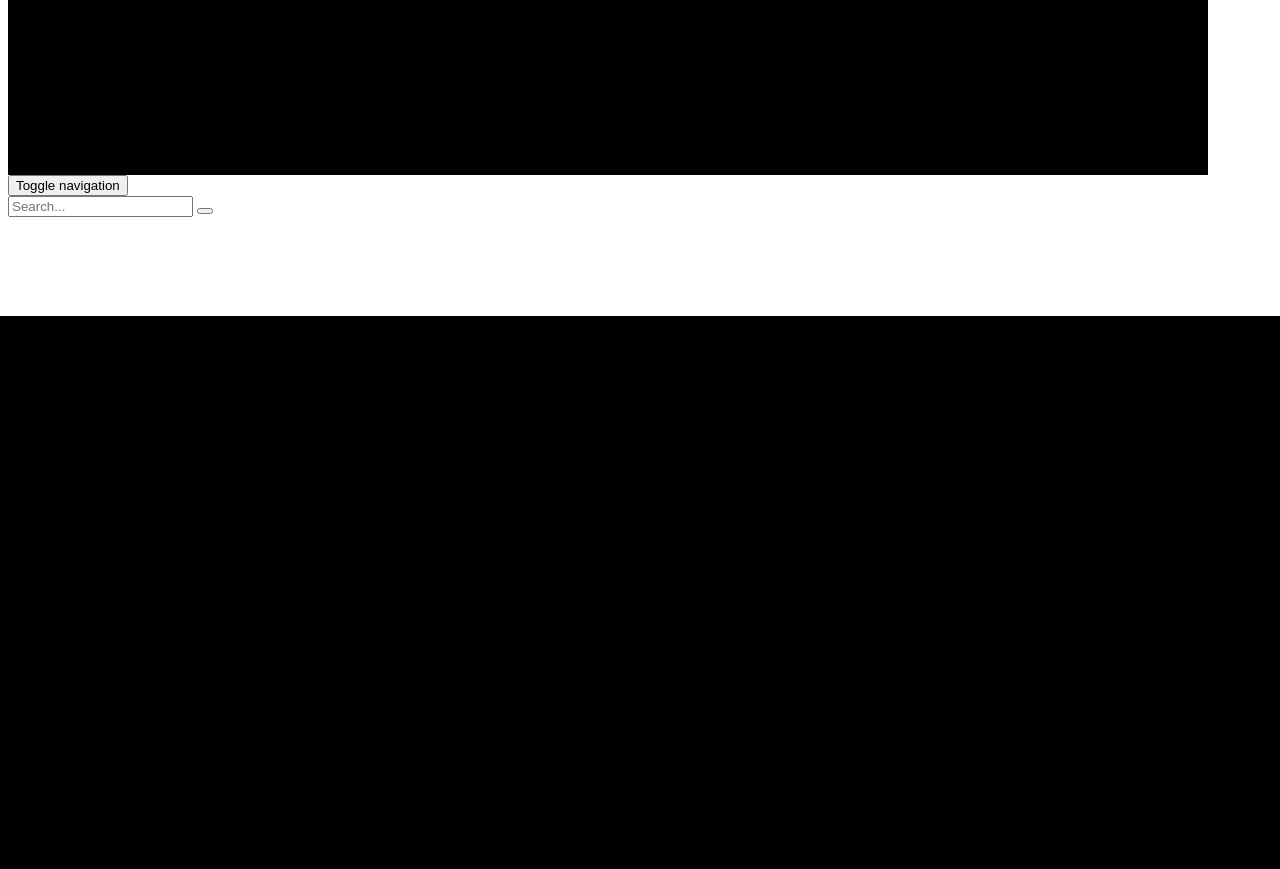
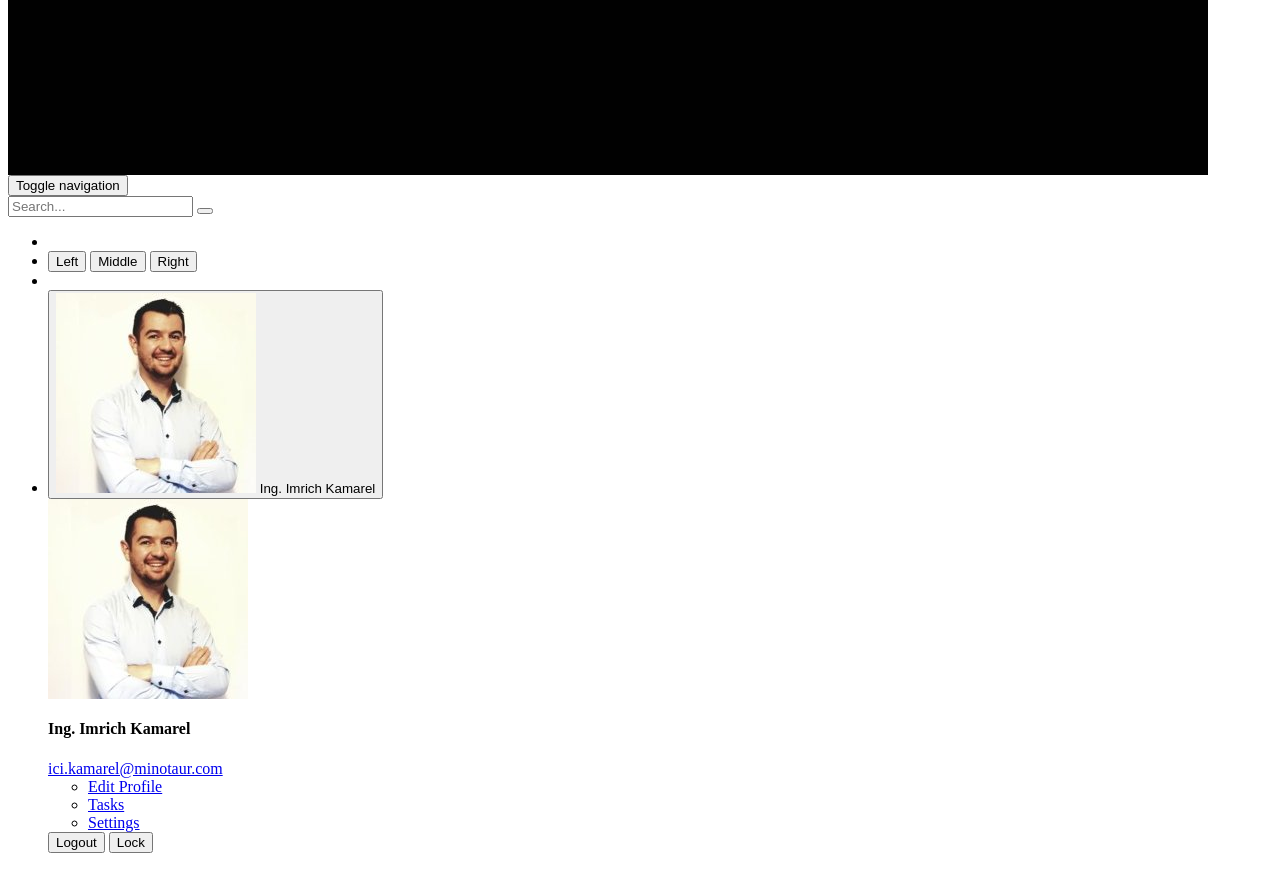
Before and after one commit to MatFlam/projectDashboard, a PHP site: page /app/components/partials/header/header.html in a window 1280 px wide. Shown: the part 484-1353 px from the top of the page. Before the commit the page ends 800 px from the top, so only its background shows below. Run offline with PHP 8.4, Linux system fonts and the light colour scheme.

Commit message:
add navbar menu top-right

```diff
--- a/src/app/components/partials/header/header.html
+++ b/src/app/components/partials/header/header.html
@@ -10,7 +10,8 @@
     <span class="sr-only">Toggle navigation</span>
     <i class="fa fa-bars"></i>
   </button>
-</div>
+
+
 <div class="main-search hidden-xs">
   <form>
     <input type="text" class="form-control" placeholder="Search...">
@@ -19,3 +20,58 @@
     </button>
   </form>
 </div>
+
+</div>
+
+<div id="header-navbar" class="navbar-collapse collapse">
+
+  <ul class="nav navbar-nav navbar-right">
+    <li>
+    <li class="btn-group btn-group-rounded-20">
+      <button ui-sref="dashboard2" type="button" class="btn btn-default">Left</button>
+      <button ui-sref="planning" type="button" class="btn btn-default">Middle</button>
+      <button ui-sref="bills" type="button" class="btn btn-default">Right</button>
+    </li>
+
+    <li>
+      <uib-tabset class="minotaur-tab minotaur-tab-theme mb-10" type="pills">
+
+        <uib-tab ui-sref="dashboard2" heading="Projets"></uib-tab>
+        <uib-tab ui-sref="planning" heading="Planning"></uib-tab>
+        <uib-tab ui-sref="bills" heading="Factures"></uib-tab>
+
+      </uib-tabset>
+    </li>
+
+
+    <!-- Single button -->
+    <li>
+    <div uib-dropdown>
+      <button id="profile" type="button" class="btn no-bg" uib-dropdown-toggle>
+        <img src="assets/images/ici-avatar.jpg" class="img-responsive img-circle hidden-xs" alt="">
+        <span class="nav-text"><i class="fa fa-user"></i> Ing. Imrich Kamarel</span>
+      </button>
+      <div class="dropdown-menu with-arrow animated littleFadeInRight profile" uib-dropdown-menu role="menu" aria-labelledby="profile">
+        <div class="media">
+          <div class="media-left">
+            <img class="media-object img-circle" src="assets/images/ici-avatar.jpg" alt="">
+          </div>
+          <div class="media-body">
+            <h4 class="text-sm uppercase-bold">Ing. Imrich Kamarel</h4>
+            <a href="javascript:;">ici.kamarel@minotaur.com</a>
+            <ul class="list-unstyled">
+              <li><a href="javascript:;"><i class="fa fa-user"></i> Edit Profile</a></li>
+              <li><a href="javascript:;"><i class="fa fa-check"></i> Tasks</a></li>
+              <li><a href="javascript:;"><i class="fa fa-cog"></i> Settings</a></li>
+            </ul>
+          </div>
+        </div>
+        <div class="footer">
+          <button class="btn btn-theme minotaur-btn pull-right"><i class="fa fa-power-off"></i> Logout</button>
+          <button class="btn btn-theme minotaur-btn"><i class="fa fa-lock"></i> Lock</button>
+        </div>
+      </div>
+    </div>
+    </li>
+  </ul>
+</div>
--- a/src/app/components/partials/header/header.scss
+++ b/src/app/components/partials/header/header.scss
@@ -121,8 +121,9 @@
 
         &.notifications {
           padding: 0;
-          min-width: 360px;
+          min-width: 150px;
           background-color: #eee;
+          padding-top: 10px;
 
           &.with-arrow {
             &:after {
--- /dev/null
+++ b/src/app/newapp_pages/bills/bills.html
@@ -0,0 +1,6 @@
+<div class="page page-tables pull-to-header">
+
+
+salut c'est là qu'on suce des culs?
+
+</div>
--- a/src/app/newapp_pages/dashboard/dashboard.controller.js
+++ b/src/app/newapp_pages/dashboard/dashboard.controller.js
@@ -85,7 +85,6 @@
             .withOption('rowCallback', rowCallback)
             .withOption('responsive', true)
             .withButtons([
-                'columnsToggle',
                 'colvis',
                 'copy',
                 'print',
@@ -375,4 +374,5 @@
         }
     }
 
+
 })();
--- a/src/app/newapp_pages/dashboard/dashboard.html
+++ b/src/app/newapp_pages/dashboard/dashboard.html
@@ -19,8 +19,8 @@
                 <section class="tile-body" ng-controller="BasicDatatableController as showcase">
                     <table datatable="" dt-options="showcase.dtOptions" dt-columns="showcase.dtColumns" class="table minotaur-table" width="100%"></table>
                 </section>
-                <div class="tile" ng-controller="SplashModalsController as splash">>
-                    <button class="btn btn-warning mb-10" ng-click="splash.openSplash($event)" data-options="splash-2 splash-ef-5">Newspaper</button>
+                <div class="tile" ng-controller="SplashModalsController as splash">
+                    <button class="btn btn-warning mb-10" ng-click="splash.openSplash($event)" data-options="splash-2 splash-ef-5">Ajouter un projet</button>
                 </div>
             </div>
         </div>
--- a/src/index.html
+++ b/src/index.html
@@ -34,7 +34,7 @@
 
       <minotaur-header ng-class="specialClass" ng-if="specialClass !== 'core'"></minotaur-header>
 
-      <minotaur-nav ng-class="specialClass" ng-if="specialClass !== 'core'"></minotaur-nav>
+      <minotaur-nav ng-class="hz-menu" ng-if="specialClass !== 'core'"></minotaur-nav>
 
       <minotaur-rightbar ng-if="specialClass !== 'core'"></minotaur-rightbar>
 
```
Also changed, not shown: src/app/index.route.js (+17 -0 lines), src/app/newapp_pages/bills/bills.controller.js (added, +17 -0 lines), src/app/newapp_pages/planning/planning.controller.js (added, +16 -0 lines), src/app/newapp_pages/planning/planning.html (added, +8 -0 lines), src/assets/images/agenda.png (added), src/assets/images/list.png (added), src/assets/images/menu .png (added), src/assets/images/money.png (added).
